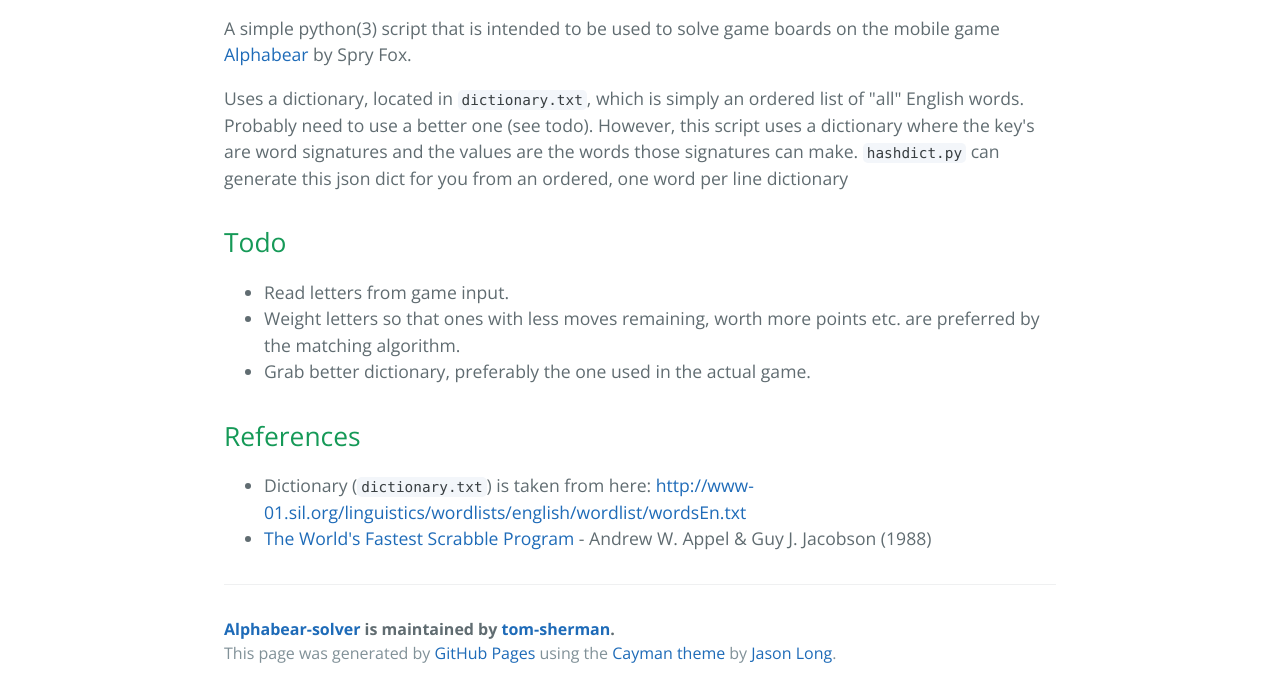
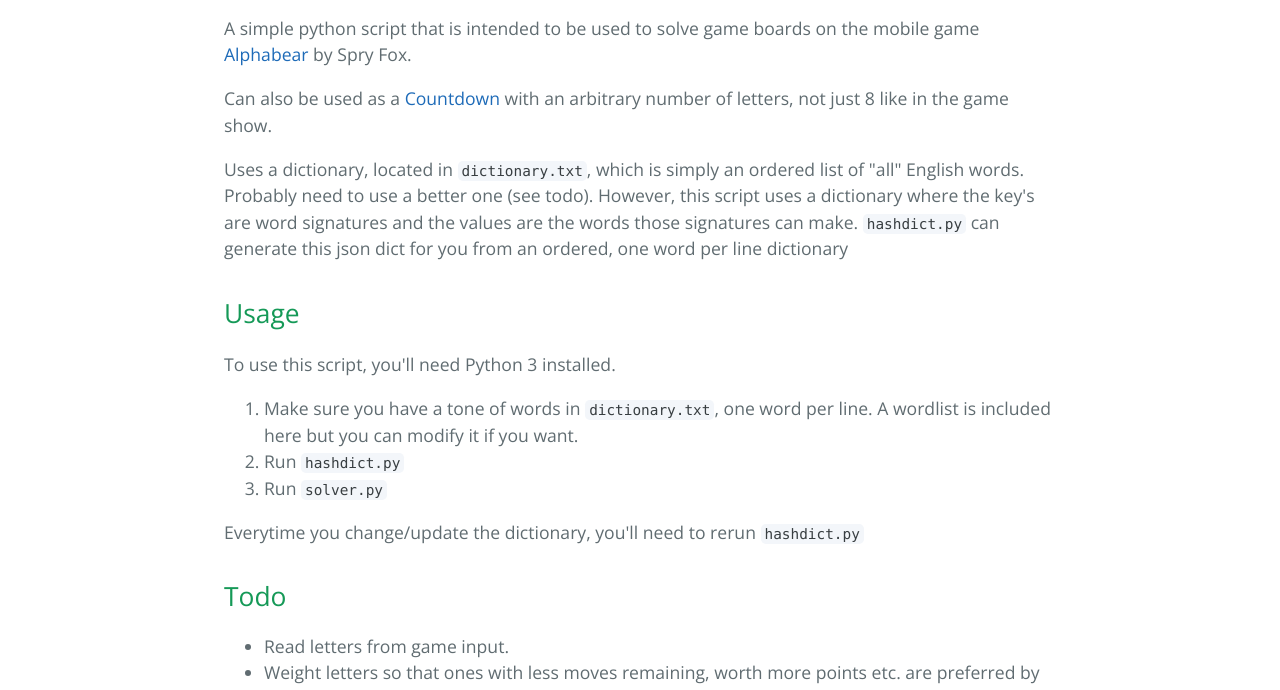
Before and after one commit to tom-sherman/alphabear-solver, a plain HTML site: page index.html in a window 1280 px wide. Shown: the part 470-1160 px from the top of the page. Drawn offline with nearby package versions, Linux system fonts and the light colour scheme.

Commit message:
Create gh-pages branch via GitHub

```diff
--- a/index.html
+++ b/index.html
@@ -22,13 +22,30 @@
       <h1>
 <a id="alphabear-solver" class="anchor" href="#alphabear-solver" aria-hidden="true"><span class="octicon octicon-link"></span></a>Alphabear Solver</h1>
 
-<p>A simple python(3) script that is intended to be used to solve game boards on the mobile game
+<p>A simple python script that is intended to be used to solve game boards on the mobile game
 <a href="https://play.google.com/store/apps/details?id=com.spryfox.alphabear&amp;hl=en">Alphabear</a> by Spry Fox.</p>
+
+<p>Can also be used as a <a href="https://en.wikipedia.org/wiki/Countdown_(game_show)#Letters_round">Countdown</a> with an arbitrary number of letters, not just 8 like in the game show.</p>
 
 <p>Uses a dictionary, located in <code>dictionary.txt</code>, which is simply an ordered list of "all" English words.
 Probably need to use a better one (see todo). However, this script uses a dictionary where the key's are
 word signatures and the values are the words those signatures can make. <code>hashdict.py</code> can generate this
 json dict for you from an ordered, one word per line dictionary</p>
+
+<h2>
+<a id="usage" class="anchor" href="#usage" aria-hidden="true"><span class="octicon octicon-link"></span></a>Usage</h2>
+
+<p>To use this script, you'll need Python 3 installed.</p>
+
+<ol>
+<li>Make sure you have a tone of words in <code>dictionary.txt</code>, one word per line. A wordlist is included here but you can modify it if you want.</li>
+<li>Run <code>hashdict.py</code>
+</li>
+<li>Run <code>solver.py</code>
+</li>
+</ol>
+
+<p>Everytime you change/update the dictionary, you'll need to rerun <code>hashdict.py</code></p>
 
 <h2>
 <a id="todo" class="anchor" href="#todo" aria-hidden="true"><span class="octicon octicon-link"></span></a>Todo</h2>
@@ -39,8 +56,8 @@ json dict for you from an ordered, one word per line dictionary</p>
 <li>Grab better dictionary, preferably the one used in the actual game.</li>
 </ul>
 
-<h2>
-<a id="references" class="anchor" href="#references" aria-hidden="true"><span class="octicon octicon-link"></span></a>References</h2>
+<h3>
+<a id="references" class="anchor" href="#references" aria-hidden="true"><span class="octicon octicon-link"></span></a>References</h3>
 
 <ul>
 <li>Dictionary (<code>dictionary.txt</code>) is taken from here: <a href="http://www-01.sil.org/linguistics/wordlists/english/wordlist/wordsEn.txt">http://www-01.sil.org/linguistics/wordlists/english/wordlist/wordsEn.txt</a>
```
Also changed, not shown: params.json (+1 -1 lines).
